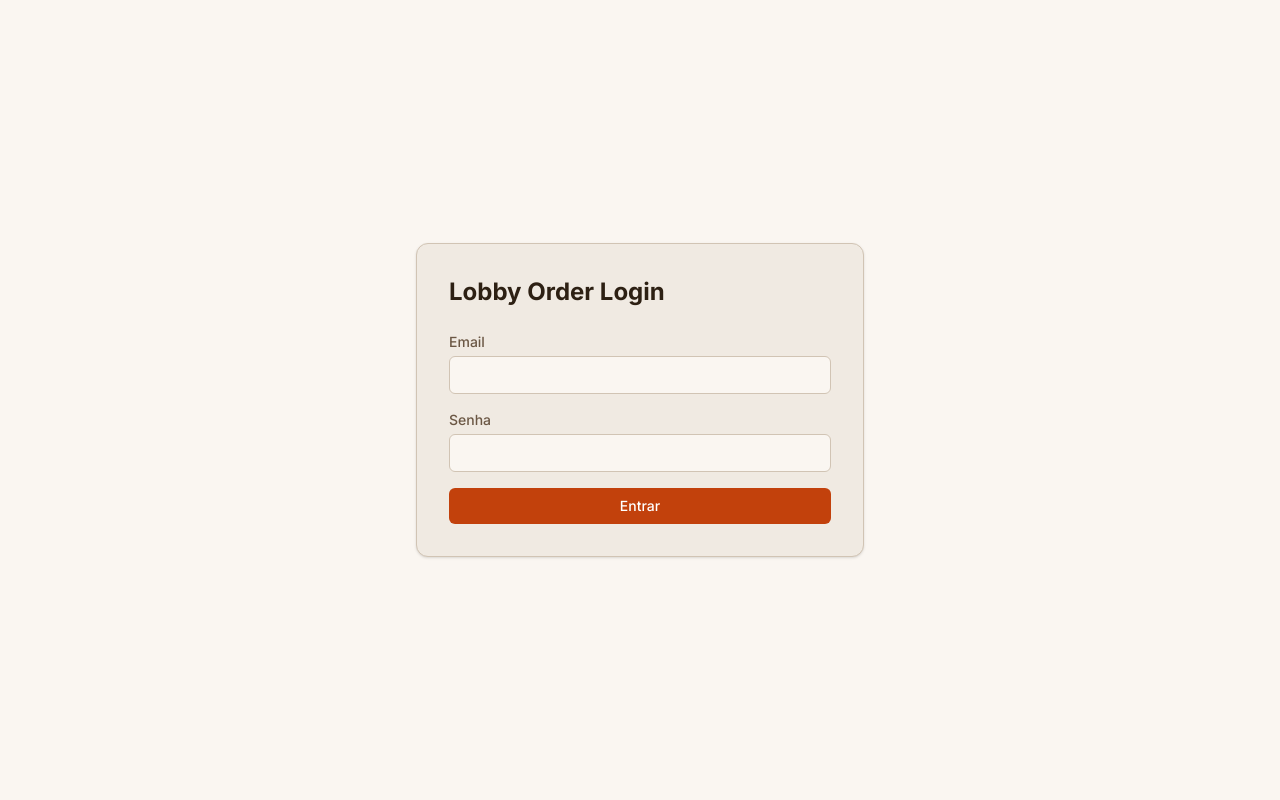
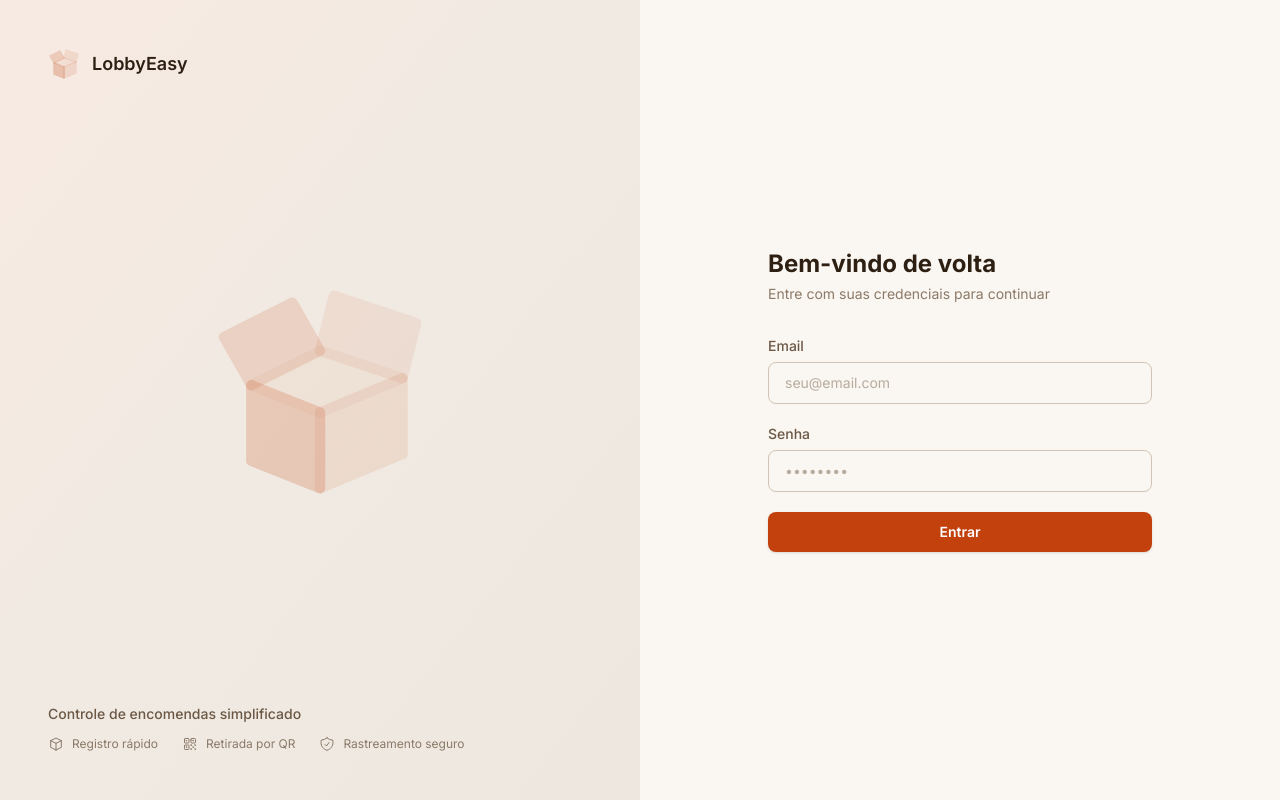
Before and after one commit to orrevua/lobby-order-storing, a Next.js app: page /login in a window 1280 px wide. Built offline with nearby package versions, Linux system fonts and the light colour scheme; no server answers.

Commit message:
feat(login): redesign login page with split layout and brand illustration
Add split-screen layout with left panel showing the open box logo,
feature badges, and brand tagline. Polish the login form with better
spacing, placeholders, focus rings, and a loading spinner.

```diff
--- a/src/app/(public)/layout.tsx
+++ b/src/app/(public)/layout.tsx
@@ -3,5 +3,85 @@ export default function PublicLayout({
 }: {
   children: React.ReactNode;
 }) {
-  return <div className="flex min-h-screen w-full items-center justify-center">{children}</div>;
+  return (
+    <div className="flex min-h-screen w-full">
+      <div className="hidden w-1/2 flex-col justify-between bg-gradient-to-br from-accent/[0.07] via-bg-secondary to-bg-tertiary/60 p-12 lg:flex">
+        <div className="flex items-center gap-3">
+          <svg xmlns="http://www.w3.org/2000/svg" viewBox="0 0 32 32" fill="none" className="h-8 w-8">
+            <path d="M6 15 L16 19 L16 30 L6 26 Z" fill="#C2410C" opacity="0.25" stroke="#C2410C" strokeWidth="1.5" strokeLinejoin="round"/>
+            <path d="M16 19 L28 14 L28 25 L16 30 Z" fill="#C2410C" opacity="0.12" stroke="#C2410C" strokeWidth="1.5" strokeLinejoin="round"/>
+            <path d="M6 15 L16 10 L28 14 L16 19 Z" fill="#C2410C" opacity="0.06" stroke="#C2410C" strokeWidth="1.5" strokeLinejoin="round"/>
+            <path d="M6 15 L16 10 L12 3 L2 8 Z" fill="#C2410C" opacity="0.18" stroke="#C2410C" strokeWidth="1.5" strokeLinejoin="round"/>
+            <path d="M16 10 L28 14 L30 6 L18 2 Z" fill="#C2410C" opacity="0.1" stroke="#C2410C" strokeWidth="1.5" strokeLinejoin="round"/>
+          </svg>
+          <span className="text-lg font-semibold text-text-primary">LobbyEasy</span>
+        </div>
+
+        <div className="flex flex-1 items-center justify-center">
+          <LoginIllustration />
+        </div>
+
+        <div className="space-y-3">
+          <p className="text-sm font-medium text-text-secondary">
+            Controle de encomendas simplificado
+          </p>
+          <div className="flex gap-6">
+            <Feature icon={<PackageIcon />} text="Registro rápido" />
+            <Feature icon={<QrIcon />} text="Retirada por QR" />
+            <Feature icon={<ShieldIcon />} text="Rastreamento seguro" />
+          </div>
+        </div>
+      </div>
+
+      <div className="flex w-full items-center justify-center px-6 lg:w-1/2">
+        {children}
+      </div>
+    </div>
+  );
 }
+
+function Feature({ icon, text }: { icon: React.ReactNode; text: string }) {
+  return (
+    <div className="flex items-center gap-2 text-text-tertiary">
+      {icon}
+      <span className="text-xs">{text}</span>
+    </div>
+  );
+}
+
+function PackageIcon() {
+  return (
+    <svg className="h-4 w-4" fill="none" viewBox="0 0 24 24" stroke="currentColor" strokeWidth={1.5}>
+      <path strokeLinecap="round" strokeLinejoin="round" d="M20 7l-8-4-8 4m16 0l-8 4m8-4v10l-8 4m0-10L4 7m8 4v10M4 7v10l8 4" />
+    </svg>
+  );
+}
+
+function QrIcon() {
+  return (
+    <svg className="h-4 w-4" fill="none" viewBox="0 0 24 24" stroke="currentColor" strokeWidth={1.5}>
+      <path strokeLinecap="round" strokeLinejoin="round" d="M3.75 4.875c0-.621.504-1.125 1.125-1.125h4.5c.621 0 1.125.504 1.125 1.125v4.5c0 .621-.504 1.125-1.125 1.125h-4.5A1.125 1.125 0 013.75 9.375v-4.5zM3.75 14.625c0-.621.504-1.125 1.125-1.125h4.5c.621 0 1.125.504 1.125 1.125v4.5c0 .621-.504 1.125-1.125 1.125h-4.5a1.125 1.125 0 01-1.125-1.125v-4.5zM13.5 4.875c0-.621.504-1.125 1.125-1.125h4.5c.621 0 1.125.504 1.125 1.125v4.5c0 .621-.504 1.125-1.125 1.125h-4.5A1.125 1.125 0 0113.5 9.375v-4.5z" />
+      <path strokeLinecap="round" strokeLinejoin="round" d="M6.75 6.75h.75v.75h-.75v-.75zM6.75 16.5h.75v.75h-.75v-.75zM16.5 6.75h.75v.75h-.75v-.75zM13.5 13.5h.75v.75h-.75v-.75zM13.5 19.5h.75v.75h-.75v-.75zM19.5 13.5h.75v.75h-.75v-.75zM19.5 19.5h.75v.75h-.75v-.75zM16.5 16.5h.75v.75h-.75v-.75z" />
+    </svg>
+  );
+}
+
+function ShieldIcon() {
+  return (
+    <svg className="h-4 w-4" fill="none" viewBox="0 0 24 24" stroke="currentColor" strokeWidth={1.5}>
+      <path strokeLinecap="round" strokeLinejoin="round" d="M9 12.75L11.25 15 15 9.75m-3-7.036A11.959 11.959 0 013.598 6 11.99 11.99 0 003 9.749c0 5.592 3.824 10.29 9 11.623 5.176-1.332 9-6.03 9-11.622 0-1.31-.21-2.571-.598-3.751h-.152c-3.196 0-6.1-1.248-8.25-3.285z" />
+    </svg>
+  );
+}
+
+function LoginIllustration() {
+  return (
+    <svg xmlns="http://www.w3.org/2000/svg" viewBox="0 0 32 32" fill="none" className="w-full max-w-[220px] opacity-80">
+      <path d="M6 15 L16 19 L16 30 L6 26 Z" fill="#C2410C" opacity="0.25" stroke="#C2410C" strokeWidth="1.5" strokeLinejoin="round"/>
+      <path d="M16 19 L28 14 L28 25 L16 30 Z" fill="#C2410C" opacity="0.12" stroke="#C2410C" strokeWidth="1.5" strokeLinejoin="round"/>
+      <path d="M6 15 L16 10 L28 14 L16 19 Z" fill="#C2410C" opacity="0.06" stroke="#C2410C" strokeWidth="1.5" strokeLinejoin="round"/>
+      <path d="M6 15 L16 10 L12 3 L2 8 Z" fill="#C2410C" opacity="0.18" stroke="#C2410C" strokeWidth="1.5" strokeLinejoin="round"/>
+      <path d="M16 10 L28 14 L30 6 L18 2 Z" fill="#C2410C" opacity="0.1" stroke="#C2410C" strokeWidth="1.5" strokeLinejoin="round"/>
+    </svg>
+  );
+}
--- a/src/components/auth/login-form.tsx
+++ b/src/components/auth/login-form.tsx
@@ -33,16 +33,33 @@ export function LoginForm() {
   }
 
   return (
-    <div className="w-full max-w-md rounded-xl border border-border bg-bg-secondary p-8 shadow-sm">
-        <h1 className="mb-6 text-2xl font-bold text-text-primary">Lobby Order Login</h1>
+    <div className="w-full max-w-sm">
+      <div className="mb-8 flex items-center gap-3 lg:hidden">
+        <svg xmlns="http://www.w3.org/2000/svg" viewBox="0 0 32 32" fill="none" className="h-8 w-8">
+          <path d="M6 15 L16 19 L16 30 L6 26 Z" fill="#C2410C" opacity="0.25" stroke="#C2410C" strokeWidth="1.5" strokeLinejoin="round"/>
+          <path d="M16 19 L28 14 L28 25 L16 30 Z" fill="#C2410C" opacity="0.12" stroke="#C2410C" strokeWidth="1.5" strokeLinejoin="round"/>
+          <path d="M6 15 L16 10 L28 14 L16 19 Z" fill="#C2410C" opacity="0.06" stroke="#C2410C" strokeWidth="1.5" strokeLinejoin="round"/>
+          <path d="M6 15 L16 10 L12 3 L2 8 Z" fill="#C2410C" opacity="0.18" stroke="#C2410C" strokeWidth="1.5" strokeLinejoin="round"/>
+          <path d="M16 10 L28 14 L30 6 L18 2 Z" fill="#C2410C" opacity="0.1" stroke="#C2410C" strokeWidth="1.5" strokeLinejoin="round"/>
+        </svg>
+        <span className="text-lg font-semibold text-text-primary">LobbyEasy</span>
+      </div>
+
+      <div>
+        <h1 className="text-2xl font-bold text-text-primary">Bem-vindo de volta</h1>
+        <p className="mt-1 text-sm text-text-tertiary">Entre com suas credenciais para continuar</p>
+      </div>
 
       {error && (
-          <div className="mb-4 rounded-md bg-error/10 p-3 text-sm text-error">
+        <div className="mt-5 flex items-center gap-2 rounded-lg bg-error/8 px-4 py-3 text-sm text-error">
+          <svg className="h-4 w-4 shrink-0" fill="none" viewBox="0 0 24 24" stroke="currentColor" strokeWidth={2}>
+            <path strokeLinecap="round" strokeLinejoin="round" d="M12 9v3.75m9-.75a9 9 0 11-18 0 9 9 0 0118 0zm-9 3.75h.008v.008H12v-.008z" />
+          </svg>
           {error}
         </div>
       )}
 
-        <form onSubmit={handleLogin} className="space-y-4">
+      <form onSubmit={handleLogin} className="mt-8 space-y-5">
         <div>
           <label htmlFor="login-email" className="block text-sm font-medium text-text-secondary">Email</label>
           <input
@@ -50,7 +67,8 @@ export function LoginForm() {
             type="email"
             value={email}
             onChange={(e) => setEmail(e.target.value)}
-              className="mt-1 w-full rounded-md border border-border bg-bg-primary px-3 py-2 text-sm text-text-primary focus:border-accent focus:outline-none"
+            placeholder="seu@email.com"
+            className="mt-1.5 w-full rounded-lg border border-border bg-bg-primary px-4 py-2.5 text-sm text-text-primary placeholder:text-text-tertiary/60 focus:border-accent focus:ring-1 focus:ring-accent/30 focus:outline-none transition-colors"
             required
           />
         </div>
@@ -61,16 +79,24 @@ export function LoginForm() {
             type="password"
             value={password}
             onChange={(e) => setPassword(e.target.value)}
-              className="mt-1 w-full rounded-md border border-border bg-bg-primary px-3 py-2 text-sm text-text-primary focus:border-accent focus:outline-none"
+            placeholder="••••••••"
+            className="mt-1.5 w-full rounded-lg border border-border bg-bg-primary px-4 py-2.5 text-sm text-text-primary placeholder:text-text-tertiary/60 focus:border-accent focus:ring-1 focus:ring-accent/30 focus:outline-none transition-colors"
             required
           />
         </div>
         <button
           type="submit"
           disabled={loading}
-            className="w-full rounded-md bg-accent py-2 text-sm font-medium text-white transition-colors hover:bg-accent-hover disabled:opacity-50"
+          className="w-full rounded-lg bg-accent py-2.5 text-sm font-semibold text-white shadow-sm transition-all hover:bg-accent-hover hover:shadow-md active:scale-[0.98] disabled:opacity-50 disabled:hover:shadow-sm"
         >
-            {loading ? 'Entrando...' : 'Entrar'}
+          {loading ? (
+            <span className="flex items-center justify-center gap-2">
+              <span className="h-4 w-4 animate-spin rounded-full border-2 border-white/30 border-t-white" />
+              Entrando...
+            </span>
+          ) : (
+            'Entrar'
+          )}
         </button>
       </form>
     </div>
```
Lines whose indentation alone changed are shown as unchanged.
